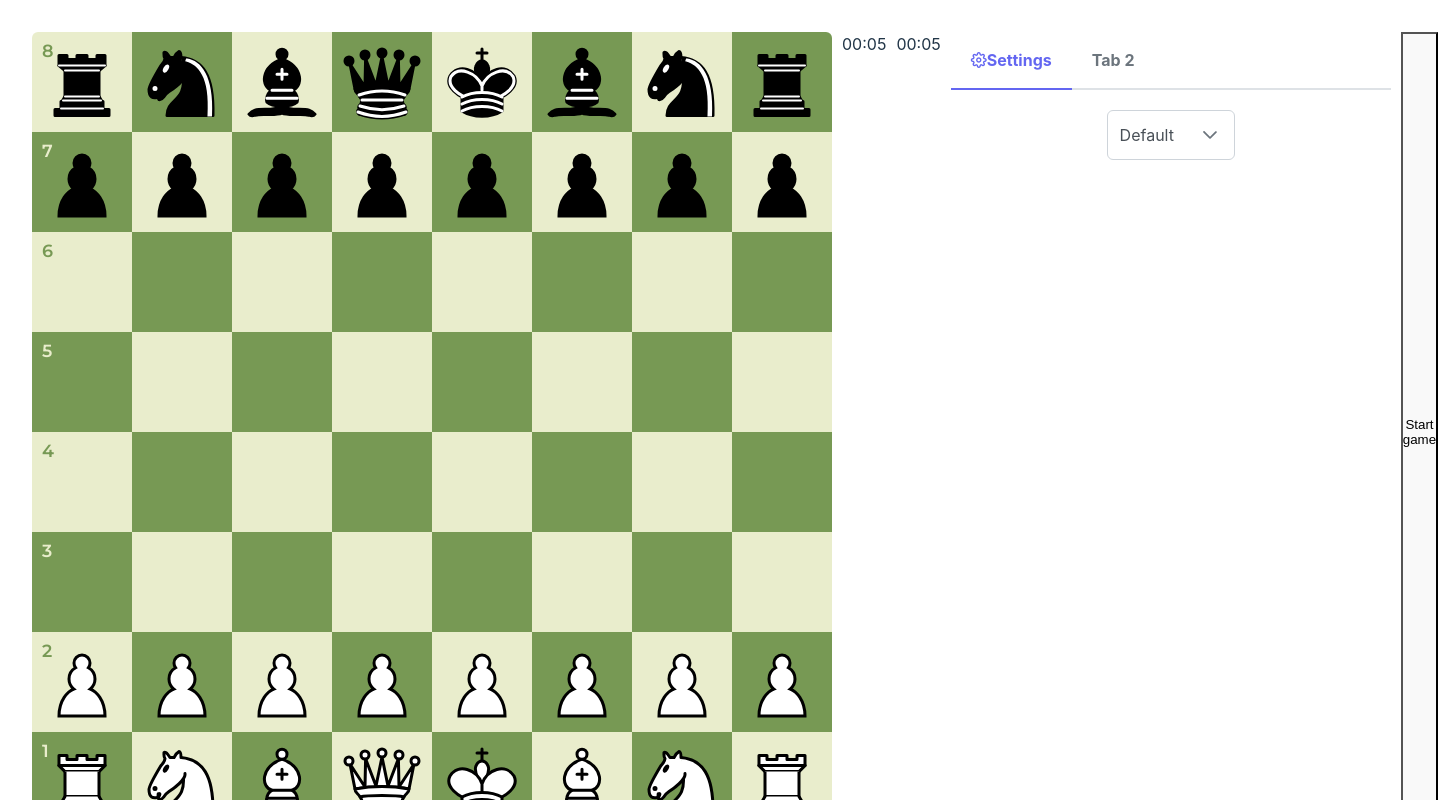
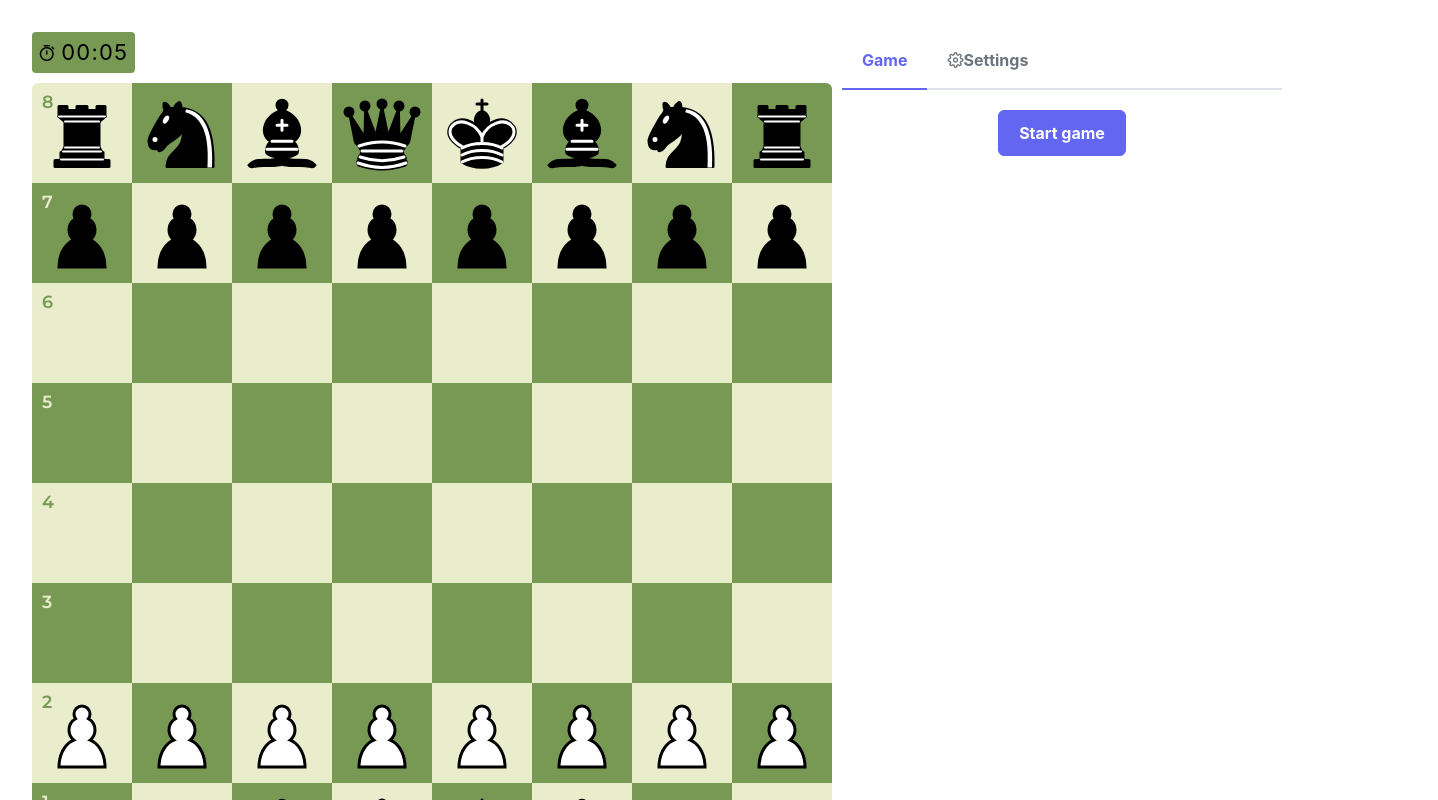
Before and after one commit to clxsewn/chess-app, a React (Vite) app: page / in a window 1280 px wide. Shown: the top 800 px of the page, 1438 px wide, since content can reach past the window. Built offline with nearby package versions, Linux system fonts and the light colour scheme.

Commit message:
timer and general layout changes

```diff
--- a/package.json
+++ b/package.json
@@ -7,7 +7,8 @@
     "dev": "vite",
     "build": "tsc && vite build",
     "lint": "eslint . --ext ts,tsx --report-unused-disable-directives --max-warnings 0",
-    "preview": "vite preview"
+    "preview": "vite preview",
+    "host": "vite --host"
   },
   "dependencies": {
     "@reduxjs/toolkit": "^1.9.5",
--- a/src/components/Aside/index.tsx
+++ b/src/components/Aside/index.tsx
@@ -4,14 +4,28 @@ import { Dropdown } from 'primereact/dropdown'
 import { setTilesTheme } from '../../slices/appearanceSlice.ts'
 import tilesThemes from '../../boardThemes.ts'
 import { useAppDispatch, useAppSelector } from '../../hooks.ts'
+import { Button } from 'primereact/button'
+import { start } from '../../slices/gameSlice.ts'
 
 export default function Aside() {
     const selected = useAppSelector((state) => state.appearance.tiles)
     const dispatch = useAppDispatch()
 
+    const startButtonHandler = () => {
+        dispatch(start())
+    }
+
     return (
         <aside>
             <TabView>
+                <TabPanel header="Game">
+                    <div className="tab-content">
+                        <Button
+                            label="Start game"
+                            onClick={startButtonHandler}
+                        />
+                    </div>
+                </TabPanel>
                 <TabPanel header="Settings" leftIcon="pi pi-cog">
                     <div className="tab-content">
                         <Dropdown
@@ -22,11 +36,6 @@ export default function Aside() {
                         />
                     </div>
                 </TabPanel>
-                <TabPanel header="Tab 2">
-                    <div className="tab-content">
-                        <p>Tab 2</p>
-                    </div>
-                </TabPanel>
             </TabView>
         </aside>
     )
--- a/src/components/Game/index.tsx
+++ b/src/components/Game/index.tsx
@@ -2,22 +2,16 @@ import Board from '../Board'
 import Aside from '../Aside'
 import './styles.scss'
 import Timer from '../Timer'
-import { start } from '../../slices/gameSlice.ts'
-import { useAppDispatch } from '../../hooks.ts'
 
 export default function Game() {
-    const dispath = useAppDispatch()
-    const startButtonHandler = () => {
-        dispath(start())
-    }
-
     return (
         <div className="game">
-            <Board />
-            <Timer duration={5} forPlayer={'white'} />
-            <Timer duration={5} forPlayer={'black'} />
+            <div className="board-wrapper">
+                <Timer duration={5} forPlayer={'black'} />
+                <Board />
+                <Timer duration={5} forPlayer={'white'} />
+            </div>
             <Aside />
-            <button onClick={startButtonHandler}>Start game</button>
         </div>
     )
 }
--- a/src/components/Game/styles.scss
+++ b/src/components/Game/styles.scss
@@ -2,3 +2,10 @@
   display: flex;
   gap: 10px;
 }
+
+.board-wrapper {
+  display: flex;
+  flex-direction: column;
+  align-items: start;
+  gap: 10px;
+}
--- a/src/components/Timer/index.tsx
+++ b/src/components/Timer/index.tsx
@@ -4,6 +4,7 @@ import { useTimer } from 'react-timer-hook'
 import { end } from '../../slices/gameSlice.ts'
 import { TColor } from '../../types/Board.ts'
 import { opposite } from '../../utils.ts'
+import './styles.scss'
 
 export default function Timer({
     duration,
@@ -14,6 +15,7 @@ export default function Timer({
 }) {
     const dispatch = useAppDispatch()
     const turn = useAppSelector((state) => state.game.turn)
+    const bg = useAppSelector((state) => state.appearance.tiles.colors.black)
 
     const [currTurn, setCurrTurn] = useState('none')
 
@@ -25,7 +27,7 @@ export default function Timer({
         autoStart: false,
         onExpire: () => {
             dispatch(end(opposite(forPlayer)))
-            console.log(opposite(forPlayer), ' wins!')
+            console.log(opposite(forPlayer), 'wins!')
         },
     })
 
@@ -42,7 +44,11 @@ export default function Timer({
     const minutePrefix = minutes < 10 ? '0' : ''
 
     return (
-        <div>
+        <div
+            className="timer"
+            style={{ backgroundColor: bg, color: forPlayer }}
+        >
+            <i className="pi pi-stopwatch"></i>
             {minutePrefix}
             {minutes}:{secondsPrefix}
             {seconds}
--- a/src/components/Timer/styles.scss
+++ b/src/components/Timer/styles.scss
@@ -0,0 +1,11 @@
+.timer {
+  display: inline-block;
+  padding: 4px 7px;
+  border-radius: 4px;
+  font-size: 22px;
+  letter-spacing: 1.2px;
+
+  .pi {
+    margin-right: 5px;
+  }
+}
```
